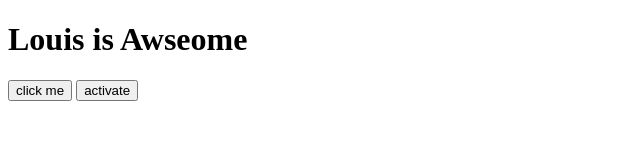
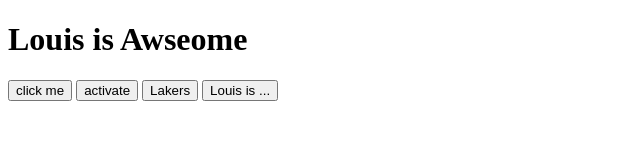
Before and after one commit to jermiaivy/Louis-is-trash, a plain HTML site: page index.html in a window 1280 px wide. Shown: the whole page, without its empty margins (0-640 px from the left). Drawn offline with Linux system fonts and the light colour scheme.

Commit message:
publishing

```diff
--- a/index.html
+++ b/index.html
@@ -4,8 +4,9 @@
      <body>
      <h1 id="daThruth">Louis is <span id="adjective">Awseome</span> </h1>
       <input type="button" value="click me" onclick= "alert('sike!Louis is trash')"/>
-          <input type="button" value="activate" onclick="chillin()"/>
-
+      <input type="button" value="activate" onclick="chillin()"/>
+      <input type="button" value="Lakers" onclick="changeSentence()"/>
+      <input type="button" value="Louis is ..." onclick="aPrompt()"/>
     </body>
       <script>
           function chillin(){
@@ -13,11 +14,15 @@
           }
 
 
-         function changesentence(){
-            document.getElementById("daThruth").innerHtml-"lakers are awsome"
+         function changeSentence(){
+            document.getElementById("daThruth").innerHtml="lakers are awsome";
          }
-              function changeadjective(){
-                  document.getElementById("adjective").innerHTML="trash";
+         function changeAdjective(){
+                  document.getElementById("adjective").innerHTML = "trash";
               }
+         function aPrompt(){
+             var newWord = prompt("Give me a new word to describe Louis:");
+         }
+
       </script>
       </html>
```
